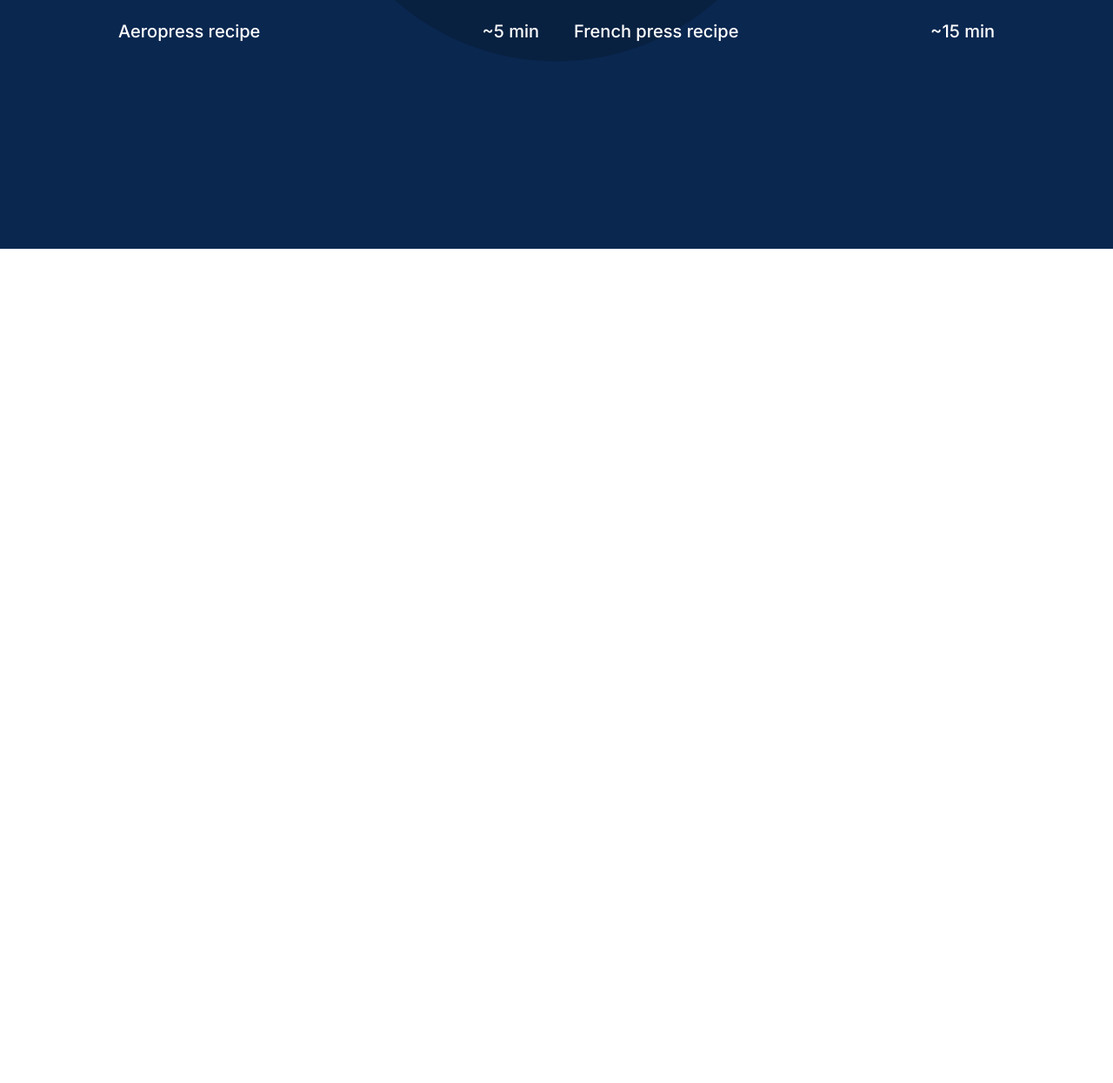
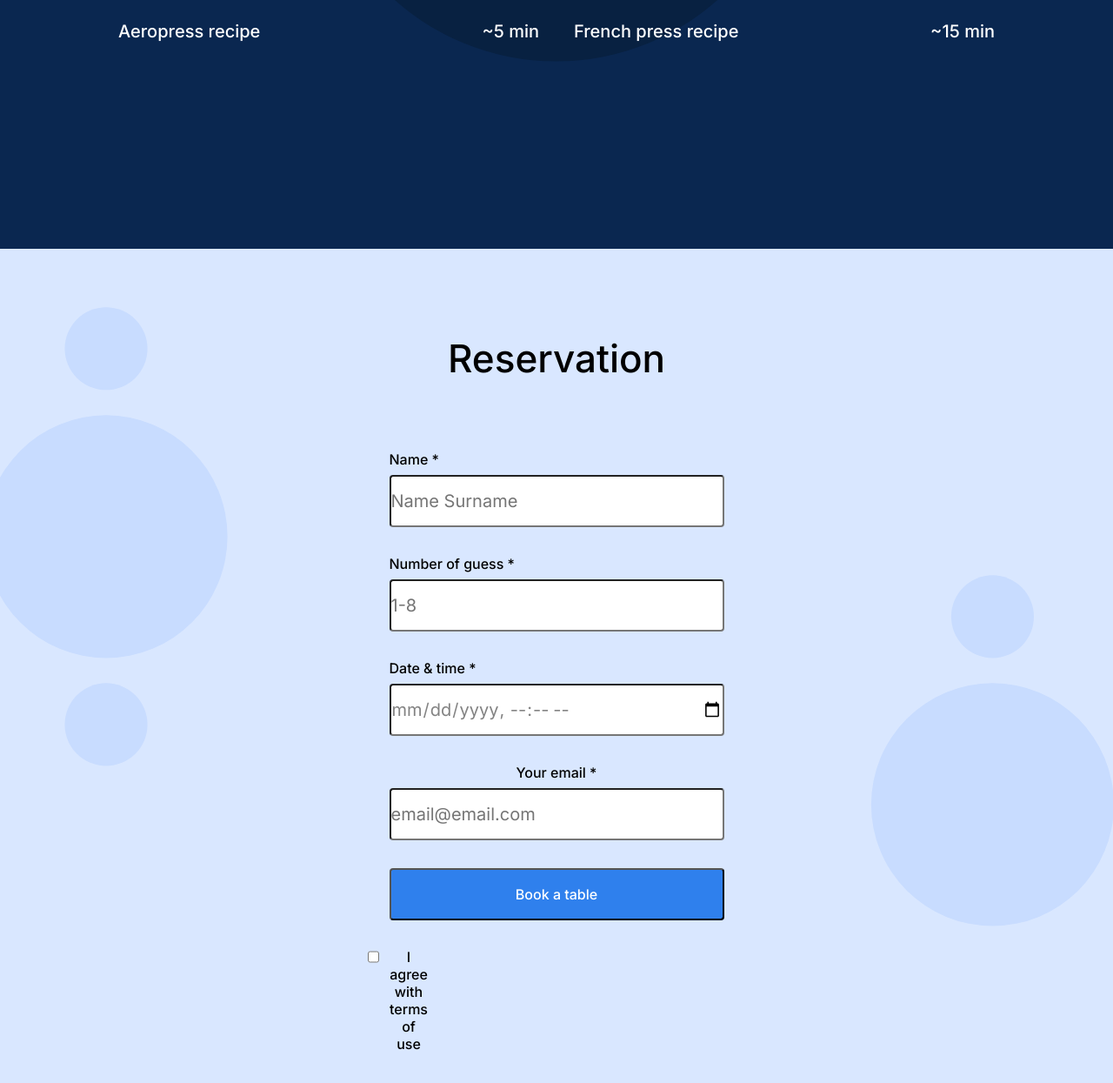
Before and after one commit to Kyle-Le-create/se_project_coffeeshop, a plain HTML site: page index.html in a window 1280 px wide. Shown: the part 1515-2760 px from the top of the page at 87% size. Before the commit the page ends 1801 px from the top, so only its background shows below. Drawn offline with Linux system fonts and the light colour scheme.

Commit message:
New update for my project

```diff
--- a/index.html
+++ b/index.html
@@ -23,7 +23,7 @@
       <img src="./images/inside_coffee_shop.png" alt="Inside Coffeeshop" class="header__image">
       <ul class="nav__links">
         <li><a href="#recipes" class="nav__link">Recipes</a></li>
-        <li><a href="#book-a-table" class="nav__link">Book a table</a></li>
+        <li><a href="#reservation" class="nav__link">Reservations</a></li>
         <li><a href="#menu" class="nav__link">Menu</a></li>
         <li><a href="#contacts" class="nav__link">Contacts</a></li>
       </ul>
@@ -55,7 +55,30 @@
         </div>
       </div>
     </section>
-    <section class="book a table" id="book-a-table"></section>
+    <section class="reservation" id="reservation">
+      <h2 class="reservation__title">Reservation</h2>
+      <form action="" class="reservation__form form">
+        <fieldset class="form__fieldset">
+          <label for="name" class="form__label">
+            Name *<input type="text" class="form__input" placeholder="Name Surname" required id="name"/>
+            </label>
+            <label for="number-of-guess" class="form__label">
+              Number of guess *<input type="text" class="form__input" placeholder="1-8" required id="number-of-guess"/>
+              </label>
+          <label for="date-and-time" class="form__label">
+          Date & time *<input type="datetime-local" class="form__input" required id="date-and-time"/>
+          </label>
+          <label for="email" class="form__label">
+          Your email *<input type="email" class="form__input" placeholder="email@email.com" required id="email"/>
+          </label>
+        </fieldset>
+        <button class="form__button">Book a table</button>
+        <label for="" class="form__label form__label_type_checkbox">
+          <input type="checkbox" class="form__checkbox">
+          I agree with terms of use
+        </label>
+      </form>
+    </section>
     <section class="menu" id="menu"></section>
     <section class="contacts" id="contacts"></section>
   </main>
--- a/pages/index.css
+++ b/pages/index.css
@@ -162,3 +162,112 @@ line-height: 30px;
   height: 273px;
   position: relative;
 }
+
+.reservation{
+padding: 100px 0 120px;
+background-color: #d9e7ff;
+background-image: url(../images/background_reservation.svg);
+background-repeat: no-repeat;
+background-position: center;
+background-size: cover;
+}
+
+.reservation__title{
+  margin: 0 0 80px;
+  text-align: center;
+  font-family: "Inter";
+  font-style: normal;
+  font-weight: 500;
+  font-size: 44px;
+  line-height: 52px;
+}
+
+.reservation__form{
+  margin: 0 auto;
+}
+
+.form{
+max-width: 385px;
+}
+
+.form__fieldset{
+padding: 0;
+margin: 0;
+border: none;
+display: flex;
+flex-direction: column;
+}
+
+.form__label{
+  margin-bottom: 32px;
+  display: block;
+  font-family: "Inter";
+  font-style: normal;
+  font-weight: 500;
+  font-size: 16px;
+  line-height: 20px;
+}
+
+.form__label:last-child{
+  text-align: center;
+}
+
+.form__input{
+  display: block;
+  width: 100%;
+  padding: 0;
+  box-sizing: border-box;
+  margin-top: 8px;
+  border-radius: 4px;
+  height: 60px;
+  font-family: "Inter";
+  font-size: normal;
+  font-weight: normal;
+  font-size: 20px;
+  line-height: 30px;
+  color: #838383;
+
+}
+
+.form__button{
+  width: 100%;
+  padding: 0;
+  margin-bottom: 32px;
+  height: 60px;
+  border-radius: 4px;
+  font-family: "Inter";
+  font-style: normal;
+  font-weight: 500;
+  font-size: 16px;
+  line-height: 20px;
+  background-color: #2f80ed;
+  color: #ffffff;
+  cursor: pointer;
+  transition: opacity 0.4s;
+}
+
+.form__button:hover{
+  opacity: .7;
+}
+
+.form__checkbox{
+  border-radius: 2px;
+  height: 20px;
+  width: 20px;
+  margin-right: 12px;
+}
+
+.form__label_type_checkbox{
+  font-family: "Inter";
+  font-style: normal;
+  font-weight: 500;
+  font-size: 16px;
+  line-height: 20px;
+  display: flex;
+  justify-content: center;
+  text-align: center;
+  margin-right: 12px;
+  width: 20px;
+  height: 20px;
+  border-radius: 2px;
+}
```
